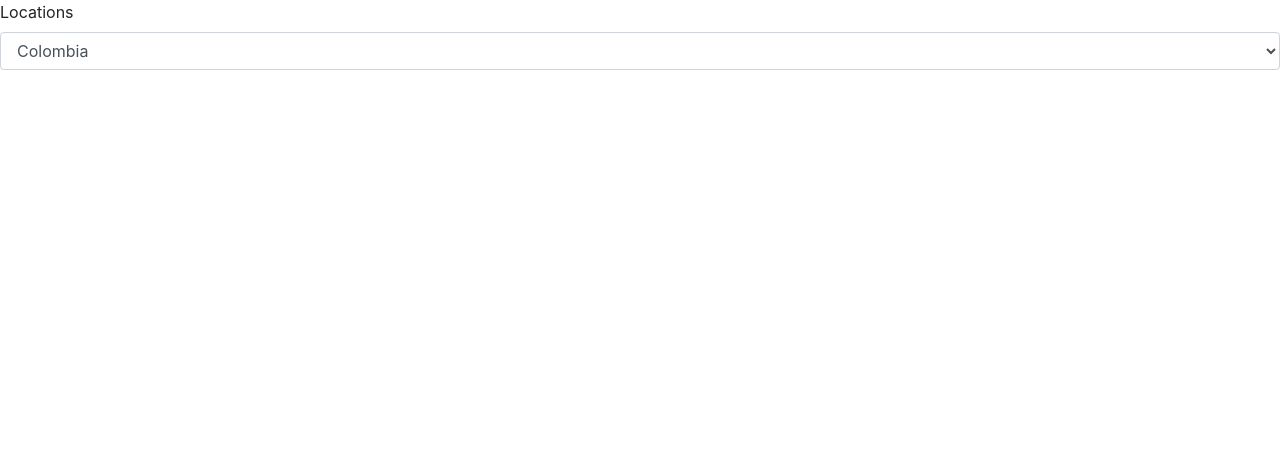
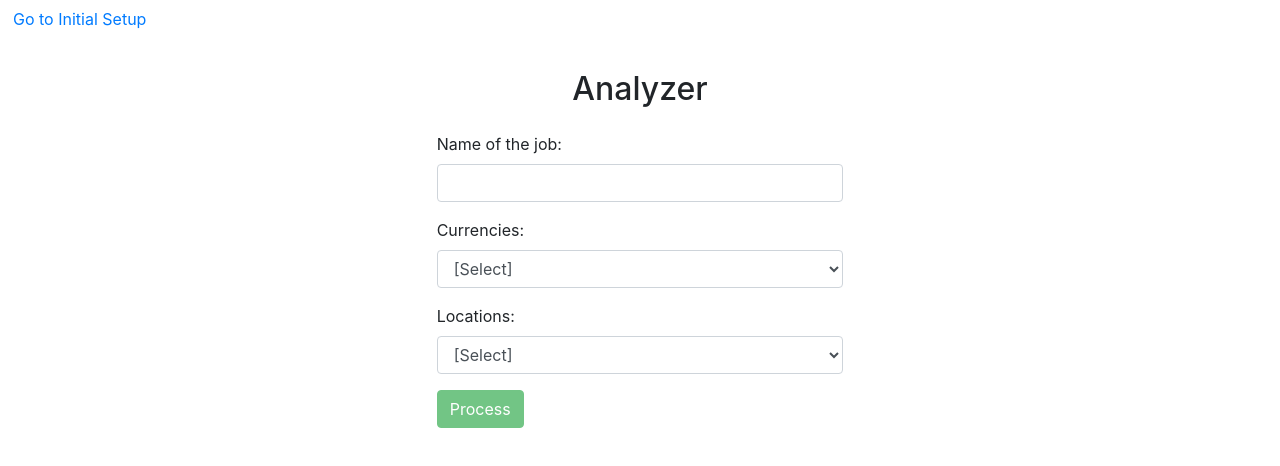
Before and after one commit to luisjavierjn/search-analyst, an Angular app in the folder src/main/webapp/: page /analyzer in a window 1280 px wide. Shown: the top 466 px of the page. Built offline with nearby package versions, Linux system fonts and the light colour scheme.

Commit message:
adding dropdownlists to analyzer

```diff
--- a/src/main/webapp/src/app/analyzer/analyzer.component.css
+++ b/src/main/webapp/src/app/analyzer/analyzer.component.css
@@ -0,0 +1,8 @@
+.error{
+  color: #FF0000;
+}
+.analyzer-container {
+  display: flex;
+  flex-direction: column;
+  margin: 2em auto auto;
+}
--- a/src/main/webapp/src/app/analyzer/analyzer.component.html
+++ b/src/main/webapp/src/app/analyzer/analyzer.component.html
@@ -1,6 +1,36 @@
-<div class="form-group">
-  <label for="location">Locations</label>
-  <select class="form-control" id="location" required>
-    <option *ngFor="let loc of locations" [value]="loc">{{loc}}</option>
-  </select>
+<button type="button" class="btn btn-link" (click)="getInitialSetup()"> Go to Initial Setup</button>
+
+<div class="row">
+  <div class="col-md-4 analyzer-container">
+    <h2 style="margin: auto">Analyzer</h2>
+    <br>
+    <form [formGroup]="analyzerForm" (ngSubmit)="onSubmit()">
+
+      <div class="form-group">
+        <label for="name">Name of the job:</label>
+        <input type="text" class="form-control" formControlName="name" id="name" autocomplete="off">
+        <div class="error" *ngIf="analyzerForm.controls['name'].hasError('required') && analyzerForm.controls['name'].touched">Name of the job is required</div>
+      </div>
+
+      <div class="form-group">
+        <label for="currency">Currencies:</label>
+        <select class="form-control" id="currency" required>
+          <option *ngFor="let cur of currencies" [value]="cur">{{cur}}</option>
+        </select>
+      </div>
+
+      <div class="form-group">
+        <label for="location">Locations:</label>
+        <select class="form-control" id="location" required>
+          <option *ngFor="let loc of locations" [value]="loc">{{loc}}</option>
+        </select>
+      </div>
+
+      <button class="btn btn-success" [disabled]="analyzerForm.invalid">Process</button>
+      <div *ngIf="invalidAnalyzer" class="error">
+        <div>Invalid values.</div>
+      </div>
+
+    </form>
+  </div>
 </div>
--- a/src/main/webapp/src/app/analyzer/analyzer.component.ts
+++ b/src/main/webapp/src/app/analyzer/analyzer.component.ts
@@ -1,5 +1,8 @@
 import { Component, OnInit } from '@angular/core';
 import { Company } from '../models/company.model';
+import {FormBuilder, FormGroup, Validators} from "@angular/forms";
+import {Router} from "@angular/router";
+import {SearchService} from "../services/search.service";
 
 @Component({
   selector: 'app-analyzer',
@@ -8,20 +11,26 @@ import { Company } from '../models/company.model';
 })
 export class AnalyzerComponent implements OnInit {
 
-  locations = ['Colombia', 'Estados Unidos', 'Canada', 'Panama'];
+  currencies = ['[Select]' ,'USD$', 'COP$', 'MXN$'];
 
-  model = new Company("abc", 'Software Developer', "USD", 'yes');
+  locations = ['[Select]' ,'Colombia', 'Estados Unidos', 'Canada', 'Panama'];
 
   submitted = false;
 
   onSubmit() { this.submitted = true; }
 
-  constructor() { }
+  analyzerForm: FormGroup;
+  invalidAnalyzer: boolean = false;
+  constructor(private formBuilder: FormBuilder, private router: Router, private searchService: SearchService) { }
 
   ngOnInit(): void {
+    this.analyzerForm = this.formBuilder.group({
+      name: ['', Validators.compose([Validators.required])]
+    });
   }
 
-  // TODO: Remove this when we're done
-  get diagnostic() { return JSON.stringify(this.model); }
+  getInitialSetup(): void {
+      this.router.navigate(['']);
+  }
 
 }
--- a/src/main/webapp/src/app/initial-setup/initial-setup.component.html
+++ b/src/main/webapp/src/app/initial-setup/initial-setup.component.html
@@ -1,21 +1,26 @@
 <div class="row">
-  <div class="col-md-6 initial-setup-container">
+  <div class="col-md-4 initial-setup-container">
     <h2 style="margin: auto">Initial Setup</h2>
+    <br>
     <form [formGroup]="initialSetupForm" (ngSubmit)="onSubmit()">
+
       <div class="form-group">
         <label for="offset">Amount of companies to jump over:</label>
         <input type="text" class="form-control" formControlName="offset" id="offset" autocomplete="off">
         <div class="error" *ngIf="initialSetupForm.controls['offset'].hasError('required') && initialSetupForm.controls['offset'].touched">Amount of companies to jump over is required</div>
       </div>
+
       <div class="form-group">
         <label for="size">Number of companies to analyze:</label>
         <input type="text" class="form-control" formControlName="size" id="size" autocomplete="off">
         <div class="error" *ngIf="initialSetupForm.controls['size'].hasError('required') && initialSetupForm.controls['size'].touched">Number of companies to analyze is required</div>
       </div>
+
       <button class="btn btn-success" [disabled]="initialSetupForm.invalid">Start</button>
       <div *ngIf="invalidInitialSetup" class="error">
         <div>Invalid values.</div>
       </div>
+
     </form>
   </div>
 </div>
```
